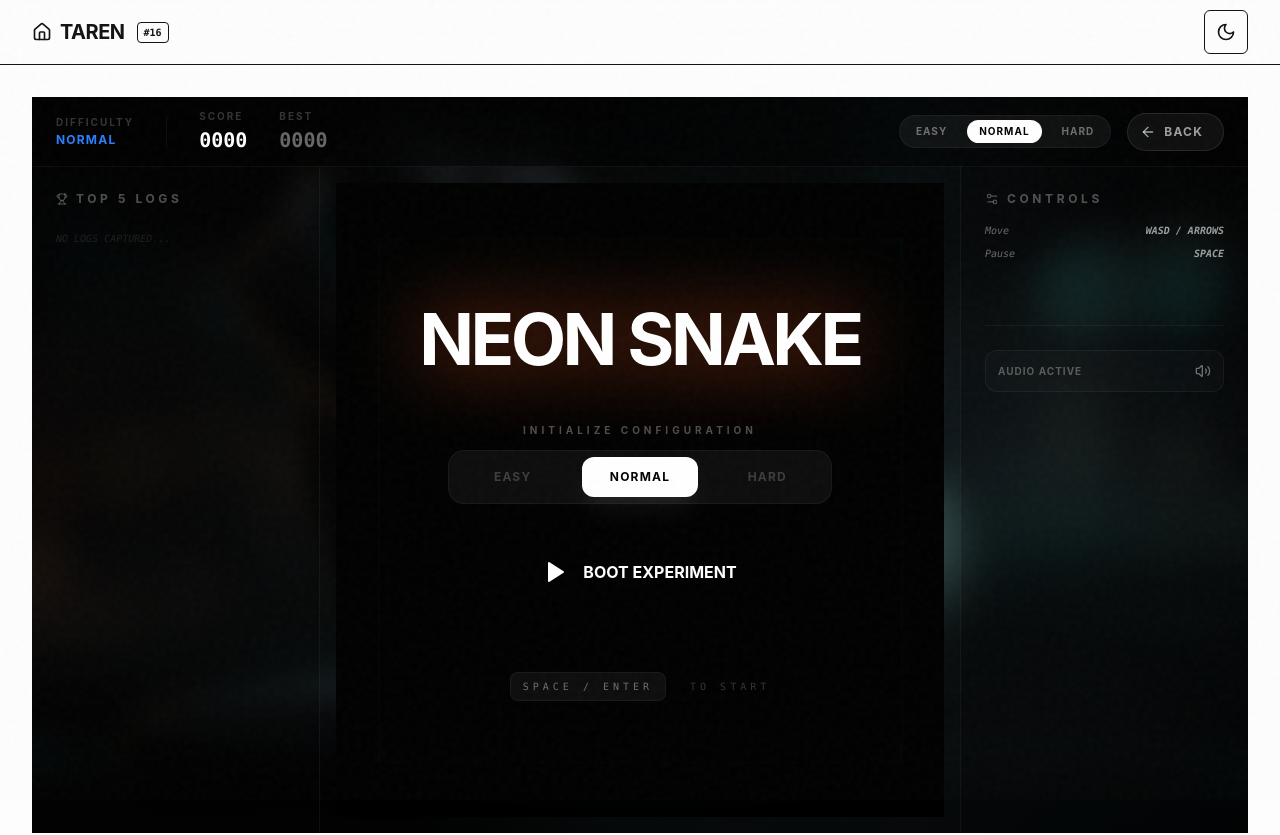
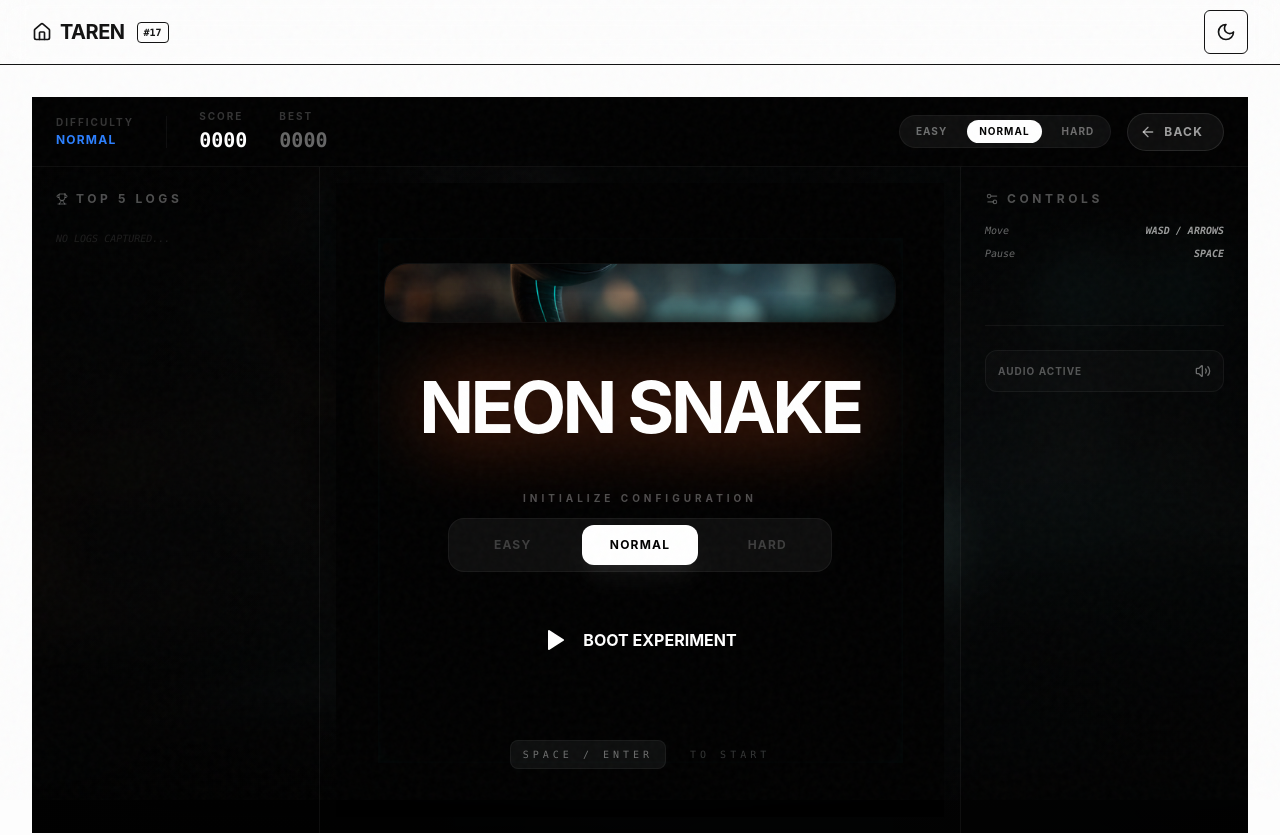
Before and after one commit to Jimmy7610/taren, a React (Vite) app: page /games/snake in a window 1280 px wide. Shown: the top 835 px of the page. Built offline with nearby package versions, Linux system fonts and the light colour scheme.

Commit message:
feat(snake): add hero window preview + subtle ambient background (#17)

```diff
--- a/src/components/games/SnakeCanvas.tsx
+++ b/src/components/games/SnakeCanvas.tsx
@@ -1,5 +1,6 @@
 import React, { useEffect, useRef, useState, useCallback, useMemo } from 'react';
 import { Play, Pause, RefreshCcw, Trophy, ChevronRight } from 'lucide-react';
+import snakeBg from '../../games/snake/assets/snake-pixar-neon.png';
 
 interface Point {
     x: number;
@@ -482,7 +483,20 @@ export const SnakeCanvas: React.FC<SnakeCanvasProps> = ({
 
             {/* OVERLAYS */}
             {gameState === 'IDLE' && (
-                <div className="absolute inset-0 z-40 flex flex-col items-center justify-start bg-black/85 backdrop-blur-2xl p-12 pt-[15vh] text-center">
+                <div className="absolute inset-0 z-40 flex flex-col items-center justify-start bg-black/85 backdrop-blur-2xl p-12 pt-[10vh] text-center">
+                    {/* Hero Window */}
+                    <div
+                        className="w-full max-w-lg h-44 mb-12 rounded-3xl overflow-hidden relative shadow-2xl border border-white/5 animate-in fade-in slide-in-from-top-8 duration-1000"
+                    >
+                        <img
+                            src={snakeBg}
+                            alt=""
+                            className="w-full h-full object-cover scale-105"
+                        />
+                        <div className="absolute inset-0 bg-gradient-to-t from-black/60 via-transparent to-black/20" />
+                        <div className="absolute inset-0 bg-radial-gradient from-transparent to-black/40" />
+                    </div>
+
                     <div className="mb-12 relative animate-in fade-in zoom-in duration-700">
                         <div className="absolute -inset-12 bg-accent/20 blur-[80px] rounded-full animate-pulse" />
                         <h2 className="text-7xl font-bold tracking-tighter text-white drop-shadow-[0_0_40px_rgba(255,95,31,0.6)]">
--- a/src/constants/build.ts
+++ b/src/constants/build.ts
@@ -1 +1 @@
-export const BUILD_COUNTER = 16;
+export const BUILD_COUNTER = 17;
--- a/src/pages/SnakeGame.tsx
+++ b/src/pages/SnakeGame.tsx
@@ -100,9 +100,9 @@ export const SnakeGame: React.FC = () => {
                 <img
                     src={snakeBg}
                     alt=""
-                    className="w-full h-full object-cover scale-110 blur-md opacity-40"
+                    className="w-full h-full object-cover scale-110 blur-md opacity-15"
                 />
-                <div className="absolute inset-0 bg-gradient-to-b from-black/60 via-transparent to-black/60" />
+                <div className="absolute inset-0 bg-gradient-to-b from-black/80 via-transparent to-black/80" />
                 <div className="absolute inset-0 bg-gradient-to-r from-black/40 via-transparent to-black/40" />
             </div>
             {/* Header / HUD */}
```
